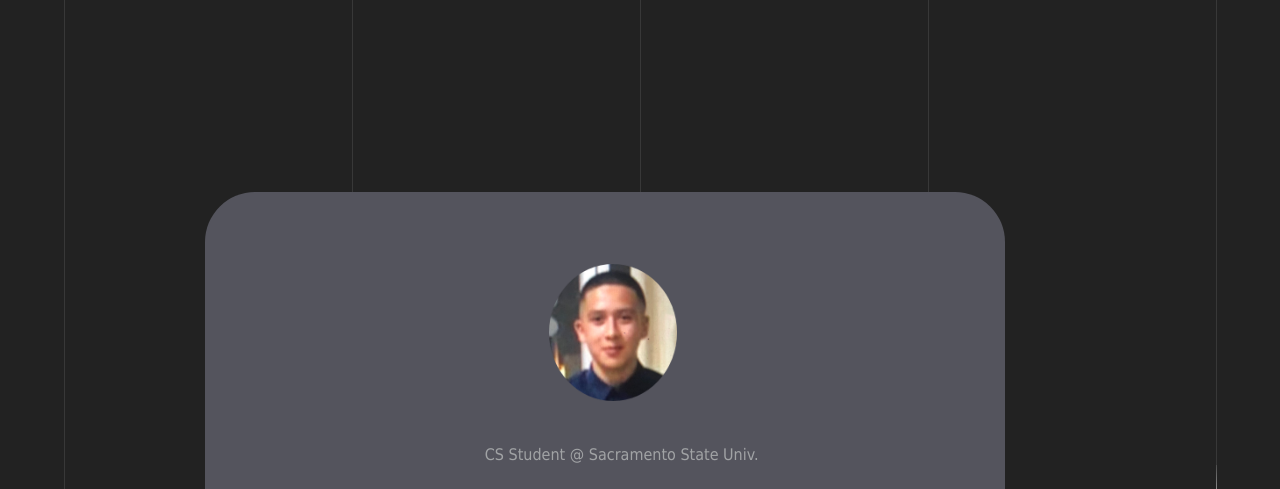
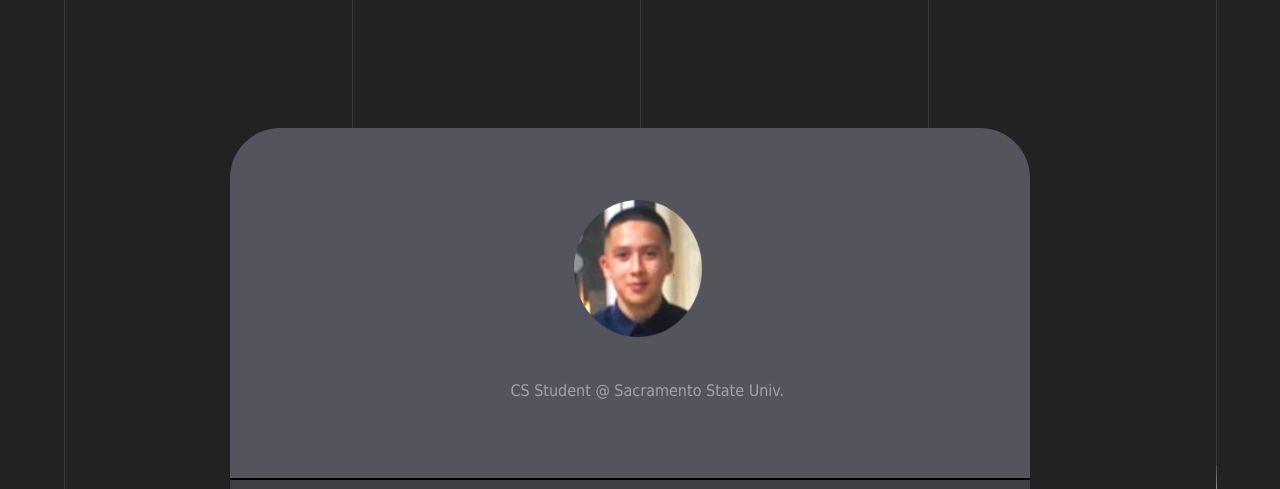
Before and after one commit to jvniorrr/jvniorrr.github.io, a plain HTML site: page index.html in a window 1280 px wide. Shown: the top 489 px of the page. Drawn offline with Linux system fonts and the light colour scheme.

Commit message:
Update main.css

```diff
--- a/css/main.css
+++ b/css/main.css
@@ -817,6 +817,13 @@ body {
     }
 }
 
+/* Laptop Views? */
+@media screen and (width:1280px) and (height:800px) {
+    .wrapper {
+        margin-left: 18%;
+        margin-top: 10%;
+    }
+}
 
     /* position: relative; */
 /* } */
```
